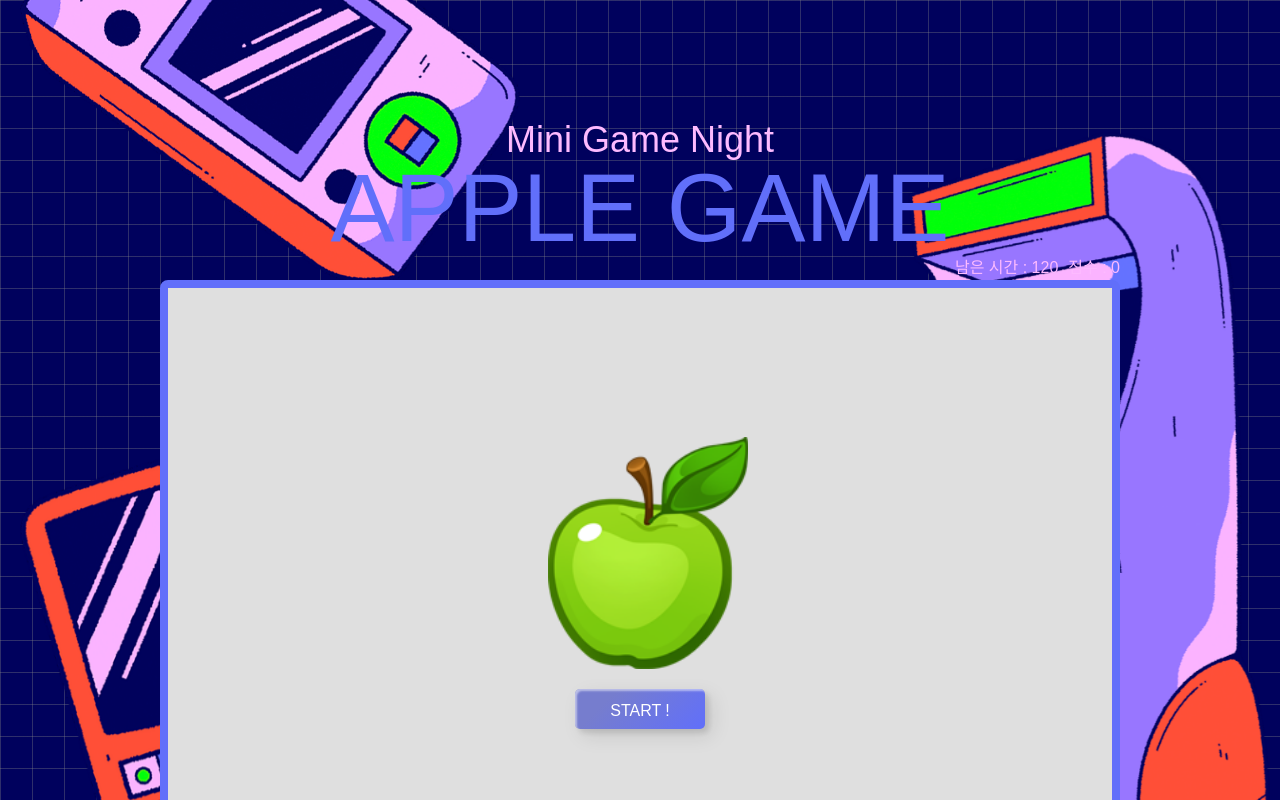
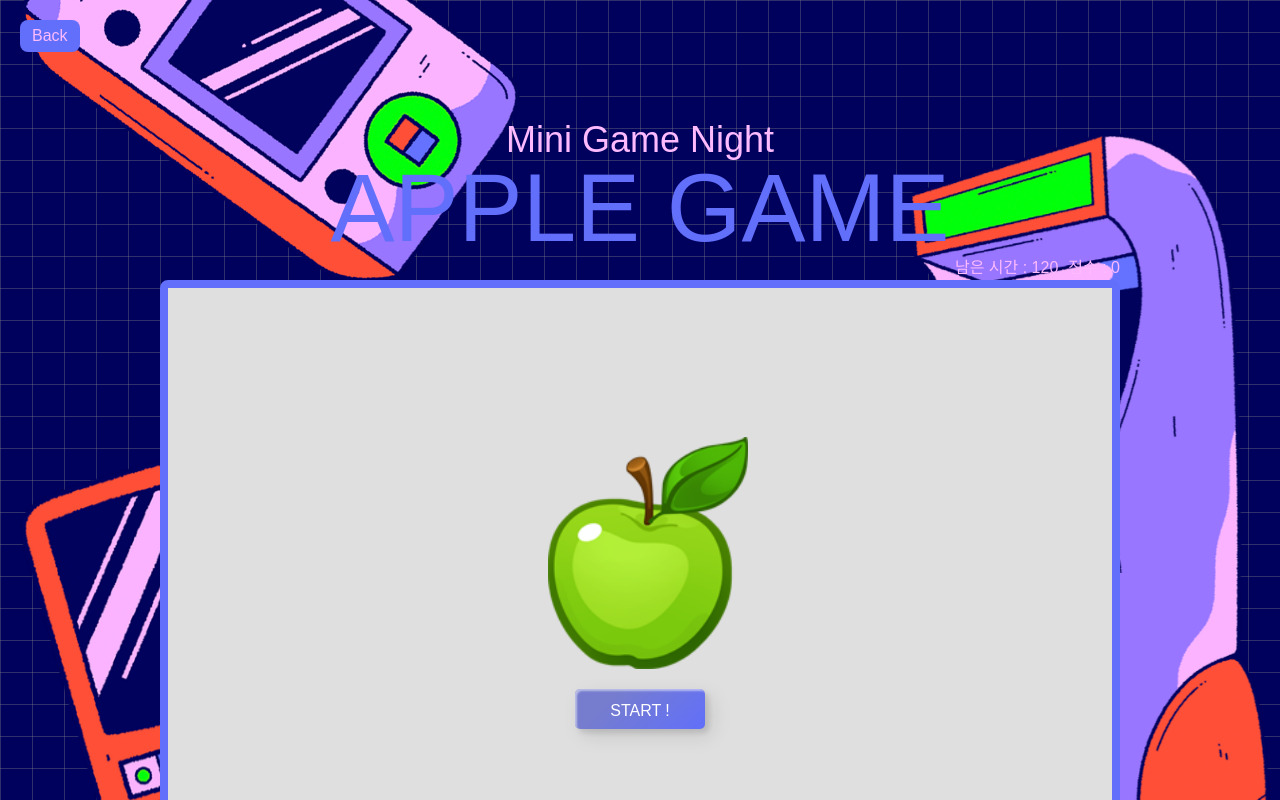
Before and after one commit to JinWan0823/game-project, a Next.js app: page /applegame in a window 1280 px wide. Shown: the top 800 px of the page. Built offline with nearby package versions, Linux system fonts and the light colour scheme; a web font is replaced by a local one.

Commit message:
✨ 페이지이동 버튼

```diff
--- /dev/null
+++ b/src/_components/common/BackBtn.tsx
@@ -0,0 +1,29 @@
+'use client';
+
+import { usePathname, useRouter } from 'next/navigation';
+
+export default function BackBtn() {
+  const router = useRouter();
+  const pathName = usePathname();
+
+  if (pathName === '/') {
+    return undefined;
+  }
+
+  const handleBackBtn = () => {
+    if (pathName === '/gamelist') {
+      router.push('/');
+    } else {
+      router.push('/gamelist');
+    }
+  };
+  return (
+    <button
+      type="button"
+      onClick={handleBackBtn}
+      className="fixed top-[20px] bg-[--pointcolor] p-1 px-[12px] rounded-lg left-[20px] z-[99999]"
+    >
+      Back
+    </button>
+  );
+}
--- a/src/app/globals.css
+++ b/src/app/globals.css
@@ -6,8 +6,8 @@
   margin: 0;
   padding: 0;
   box-sizing: border-box;
-  /* user-select: none; /* 텍스트 선택 방지 */
-  /* -webkit-user-drag: none; 이미지 드래그 방지 (웹킷 브라우저용) */
+  user-select: none;
+  -webkit-user-drag: none;
 }
 
 :root {
--- a/src/app/layout.tsx
+++ b/src/app/layout.tsx
@@ -1,6 +1,8 @@
 import type { Metadata } from 'next';
 import { Noto_Sans_KR, Sigmar } from 'next/font/google';
+
 import './globals.css';
+import BackBtn from '@/_components/common/BackBtn';
 
 const sigmar = Sigmar({
   weight: '400',
@@ -33,6 +35,7 @@ export default function RootLayout({
             'var(--font-sigmar), var(--font-noto-sans), Arial, Helvetica, sans-serif',
         }}
       >
+        <BackBtn />
         {children}
       </body>
     </html>
```
